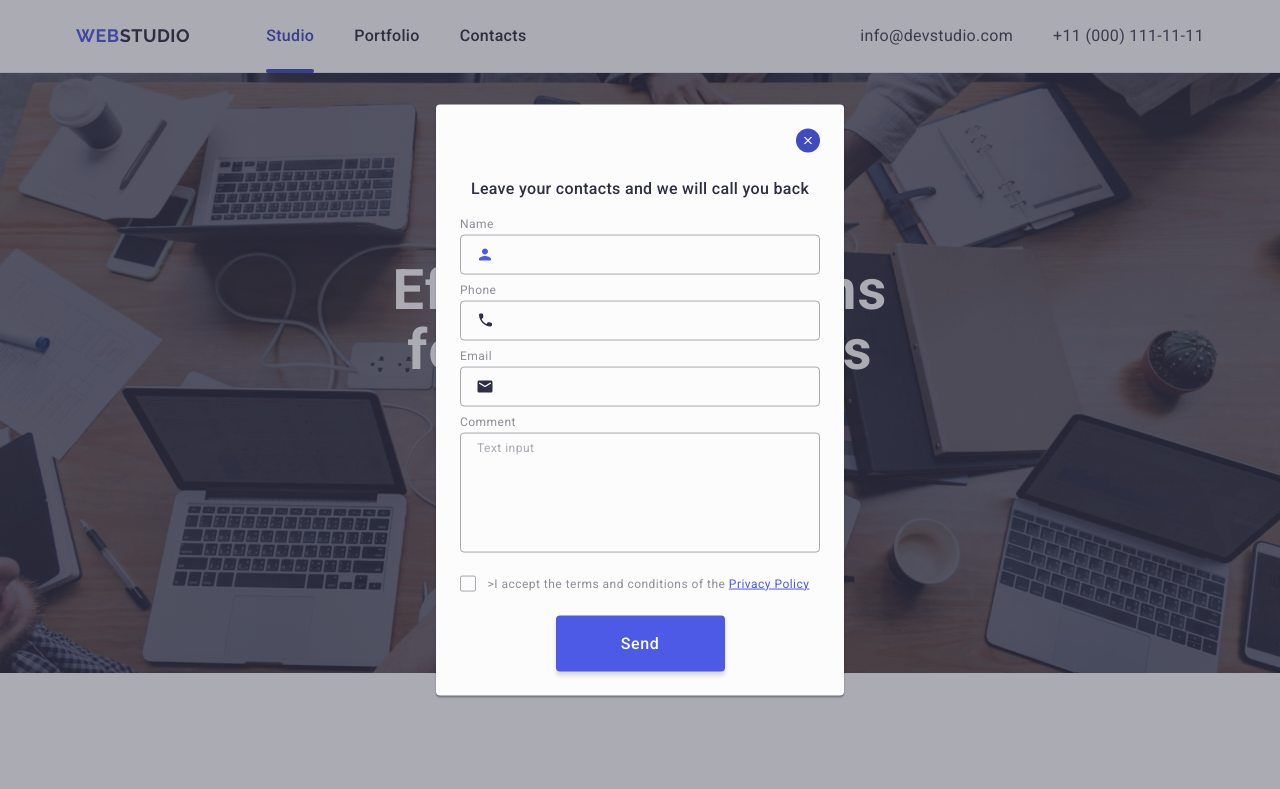
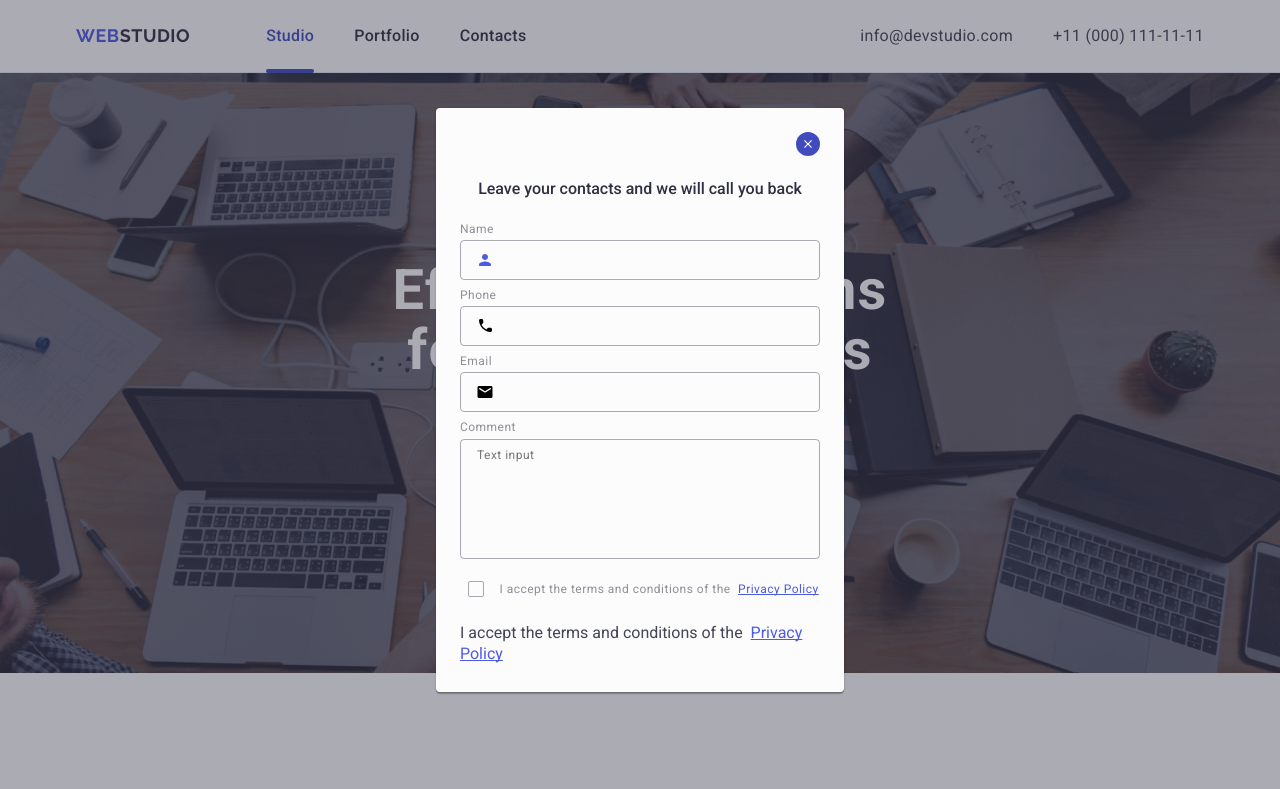
Before and after one commit to Dimonchik2609/goit-markup-hw-05, a plain HTML site: page index.html in a window 1280 px wide. Both pictures are taken after a click on the button 808 px from the left and 140 px from the top of the page. Shown: the top 789 px of the page. Drawn offline with nearby package versions, Linux system fonts and the light colour scheme.

Commit message:
first commit

```diff
--- a/css/styles.css
+++ b/css/styles.css
@@ -522,12 +522,25 @@ border-top: none;
   margin-right: 120px;
 }
 
-/*footer-subscribe*/
+/*email window*/
 
-.footer-bottom {
-  margin-left: auto;
+.footer-email{
+  color: #ffffff;
+  font-size: 12px;
+  padding: 8px 16px;
+  line-height: 2;
+  letter-spacing: 0.04em;
+  background-color: transparent;
+  border: 1px solid #fff;
+      border-radius: 4px;
+      width: 264px;
+      height: 40px;
+      box-shadow: 0 4px 4px 0 rgba(0, 0, 0, 0.15);
 }
-.subscribe {
+.input::placeholder{
+  color: #ffffff;
+}
+.footer-modaltext{
   font-weight: 500;
       font-size: 16px;
       line-height: 1.5;
@@ -535,200 +548,195 @@ border-top: none;
       color: #fff;
       margin-bottom: 16px;
 }
-.footer-form {
-  display: flex;
+.footer-modal{
+  display: block;
   gap: 24px;
+  margin-left: 80px;
 }
-.footer-input {
-  border: 1px solid #fff;
-  border-radius: 4px;
-  width: 264px;
-  height: 40px;
-  background-color: transparent;
-  box-shadow: 0 4px 4px 0 rgba(0, 0, 0, 0.15);
-  font-weight: 400;
-  font-size: 12px;
-  line-height: 2;
-  letter-spacing: 0.04em;
-  color: #fff;
-  font-family: inherit;
-  padding-left: 16px;
-  outline: none;
-}
-.footer-input::placeholder {
-  font-weight: 400;
-  font-size: 12px;
-  line-height: 2;
-  letter-spacing: 0.04em;
-  color: #fff;
-  font-family: inherit;
-}
-.footer-btn {
+.footer-modalbtn{
   display: flex;
   align-items: center;
-  justify-content: center;
   border-radius: 4px;
       padding: 8px 24px;
   min-width: 165px;
       height: 40px;
       background-color: #4d5ae5;
+      border: none;
       font-weight: 500;
           font-size: 16px;
           line-height: 1.5;
           letter-spacing: 0.04em;
           text-align: center;
           color: #fff;
-  border: none;
+          transition: background-color 250ms cubic-bezier(0.4, 0, 0.2, 1);
           cursor: pointer;
+          position: relative;
 }
-.footer-icon {
+.footer-input{
+  display: flex;
+  gap: 24px;
+  align-items: center;
+  justify-content: center;
+}
+.footer-iconsend{
   fill: #fff;
+  position: absolute;
+  top: 10px;
+  right: 24px;
   margin-left: 16px;
 }
+.footer-form{
+  display: flex;
+  gap: 24px;
+}
 
-/*modal-section*/
+/*modal open*/
 
-.backdrop {
-  position: fixed;
-  top: 0;
-  left: 0;
-
-  width: 100%;
-  height: 100%;
-
-  background-color: rgba(46, 47, 66, 0.4);
-
+.overlay-modal {
   opacity: 0;
   visibility: hidden;
   pointer-events: none;
 
-  transition: opacity 250ms cubic-bezier(0.4, 0, 0.2, 1),
-    visibility 250ms cubic-bezier(0.4, 0, 0.2, 1);
-}
-.backdrop.is-open {
-  opacity: 1;
-  visibility: visible;
-  pointer-events: auto;
+position: fixed;
+top: 0;
+background-color: rgba(46, 47, 66, 0.4);
+width: 100%;
+height: 100%;
+transition: opacity 250ms cubic-bezier(0.4, 0, 0.2, 1), visibility 250ms cubic-bezier(0.4, 0, 0.2, 1);
+
 }
 
 .modal {
+  display: flex;
+  flex-direction: column;
+  gap: 8px;
+  width: 408px;
+  min-height: 584px;
+  background-color: #fcfcfc;
+  border-radius: 4px;
+  box-shadow: 0 1px 1px 0 rgba(0, 0, 0, 0.14), 0 1px 3px 0 rgba(0, 0, 0, 0.12), 0 2px 1px 0 rgba(0, 0, 0, 0.2);
   position: absolute;
   top: 50%;
   left: 50%;
-
-  width: 408px;
-  min-height: 584px;
-  border-radius: 4px;
-
   transform: translate(-50%, -50%);
-
-  box-shadow: 0 1px 1px 0 rgba(0, 0, 0, 0.14), 0 1px 3px 0 rgba(0, 0, 0, 0.12),
-    0 2px 1px 0 rgba(0, 0, 0, 0.2);
-  background-color: #fcfcfc;
-
+  padding: 72px 24px 24px 24px;
   transition: transform 250ms cubic-bezier(0.4, 0, 0.2, 1);
-
-  padding: 72px 24px 24px 24px;
 }
 
-.backdrop:not(.is-open) .modal {
-  transform: translate(-50%, -50%) scale(1.5);
+.btn-modal{
+  width: 24px;
+  height: 24px;
+  border-radius: 50%;
+  position: absolute;
+  top: 24px;
+  right: 24px;
+  display: flex;
+  align-items: center;
+  justify-content: center;
+  background-color: #e7e9fc;
+  border: 1px solid rgba(0, 0, 0, 0.1);
+  padding: 0;
+      cursor: pointer;
+      transition: background-color 250ms cubic-bezier(0.4, 0, 0.2, 1), border 250ms cubic-bezier(0.4, 0, 0.2, 1);
   }
-
-.modal-text {
+.btn-modal:hover,
+.btn-modal:focus,
+.btn-undermodal:hover,
+.btn-undermodal:focus{
+background-color: #404bbf;
+border: none;
+}
+.btn-modal:hover .modal-icon,
+.btn-modal:focus .modal-icon {
+fill: #ffffff;
+}
+.modal-icon{
+  transition: fill 250ms cubic-bezier(0.4, 0, 0.2, 1);
+}
+.modal-text{
   font-weight: 500;
-  font-size: 16px;
-  line-height: 1.5;
-  letter-spacing: 0.02em;
       text-align: center;
       color: #2e2f42;
       margin-bottom: 16px;
 }
+.label-input{
+  margin-bottom: 4px;
+      font-size: 12px;
+      line-height: 1.17;
+      letter-spacing: 0.04em;
+      color: #8e8f99;
+      display: block;
 
-.modal-close {
-  cursor: pointer;
-  position: absolute;
-  top: 24px;
-  right: 24px;
-  border-radius: 50%;
-  width: 24px;
-  height: 24px;
-  background-color: rgb(231, 233, 252);
-  border: 1px solid rgba(0, 0, 0, 0.1);
-  padding: 0;
-  display: flex;
-  align-items: center;
-  justify-content: center;
-  transition: background-color 250ms cubic-bezier(0.4, 0, 0.2, 1),
-    border 250ms cubic-bezier(0.4, 0, 0.2, 1);
 }
-
-.icon-close {
-  transition: fill 250ms cubic-bezier(0.4, 0, 0.2, 1);
-}
-
-.modal-close:hover,
-.modal-close:focus {
-  fill: #ffffff;
-  background-color: #404bbf;
-  border: none;
-}
-
-.input-wrap {
-  position: relative;
-}
-
-.modal-field {
+/* icon-name */
+.iconname-wrap{
   margin-bottom: 8px;
 }
-
-.modal-field-comment {
-  margin-bottom: 16px;
-}
-
-.modal-input {
-  width: 100%;
-  height: 40px;
-  border: 1px solid rgba(46, 47, 66, 0.4);
-  border-radius: 4px;
-  background-color: transparent;
-  padding-left: 38px;
-  padding-right: 38px;
-  outline: transparent;
-  transition: border-color 250ms cubic-bezier(0.4, 0, 0.2, 1);
-}
-
-.modal-input:focus {
-  border-color: #4d5ae5;
-}
-
-.modal-input:focus + .modal-imput-icon {
-  fill: #4d5ae5;
-}
-
-.modal-imput-icon {
-  fill: #2e2f42;
+.icon-modalname,
+.icon-modalemail,
+.icon-modalphone{
+  width: 18px;
+      height: 24px;
       position: absolute;
       left: 16px;
       top: 50%;
       transform: translateY(-50%);
       transition: fill 250ms cubic-bezier(0.4, 0, 0.2, 1);
 }
-
-.modal-label {
-  display: block;
-  margin-bottom: 4px;
-  font-size: 12px;
-  line-height: 1.17;
-  letter-spacing: 0.04em;
-  color: #8e8f99;
+.class-for-input {
+  position: relative;
+}
+/* icon-phone */
+.iconphone-wrap {
+  margin-bottom: 8px;
 }
 
-.modal-textarea {
+/* icon-email */
+.iconmail-wrap{
+  margin-bottom: 8px;
+}
+.input-modal{
+padding-left: 38px;
+padding-right: 15px;
+width: 100%;
+height: 40px;
+border-radius: 4px;
+border: 1px solid rgba(46, 47, 66, 0.4);
+background-color: transparent;
+outline: transparent;
+transition: border-color 250ms cubic-bezier(0.4, 0, 0.2, 1);
+
+}
+.input-modal:hover,
+.input-modal:active,
+.text-area:hover,
+.icon-modalname:hover,
+.icon-modalname:focus,
+.icon-modalemail:hover,
+.icon-modalemail:focus,
+.icon-modalphone:hover,
+.icon-modalphone:focus{
+border-color: #4D5AE5;
+}
+.input-modal:hover + .icon-modalname,
+.input-modal:focus + .icon-modalname,
+.input-modal:hover + .icon-modalemail,
+.input-modal:focus + .icon-modalemail,
+.input-modal:hover + .icon-modalphone,
+.input-modal:focus + .icon-modalphone{
+  fill: #4D5AE5;
+}
+
+.input-modal:focus{
+border-color: #4D5AE5;
+}
+.text-area:focus{
+  border-color: #4D5AE5;
+}
+
+.text-area{
   width: 100%;
   height: 120px;
-  border: 1px solid rgba(46, 47, 66, 0.4);
-  border-radius: 4px;
   font-size: 12px;
   line-height: 1.17;
   letter-spacing: 0.04em;
@@ -738,86 +746,81 @@ border-top: none;
   outline: transparent;
   resize: none;
   transition: border-color 250ms cubic-bezier(0.4, 0, 0.2, 1);
+  border-radius: 4px;
+  border: 1px solid rgba(46, 47, 66, 0.4)
 }
 
-.modal-textarea:focus {
-  border-color: #4d5ae5;
+.user-privacy:focus + .modal-policylabel .icon-modal-vector {
+  fill: #4D5AE5;
 }
-
-.modal-textarea::placeholder {
+.check-policy {
   font-weight: 400;
   font-size: 12px;
-  line-height: 1.16;
-  letter-spacing: 0.04em;
-  color: rgba(46, 47, 66, 0.4);
-}
-
-.modal-check-text {
-  font-size: 12px;
-  line-height: 1.17;
+  line-height: 1.16667;
   letter-spacing: 0.04em;
   color: #8e8f99;
-  display: inline-block;
-  text-align: center;
-  gap: 2px;
 }
-
-.modal-check-item {
-  display: inline-flex;
+.link-policy{
+      line-height: 1.33333;
+      text-decoration: underline;
+      text-decoration-skip-ink: none;
+      color: #4d5ae5;
+      padding-left: 4px;
+}
+.btn-undermodal{
+  display: block;
+  margin-left: auto;
+  margin-right: auto;
+  border-radius: 4px;
+min-width: 169px;
+  height: 56px;
+  font-family: "Roboto", sans-serif;
+  font-size: 16px;
+  font-weight: 500;
+  line-height: 1.5;
+  letter-spacing: 0.04em;
+  color: #ffffff;
+  cursor: pointer;
+  background-color: #4D5AE5;
+  border: none;
+  transition: background-color 250ms cubic-bezier(0.4, 0, 0.2, 1);
+}
+.span-modal{
+  width: 16px;
+  height: 16px;
 border-radius: 2px;
   border: 1px solid rgba(46, 47, 66, 0.4);
-  width: 16px;
-  height: 16px;
-  margin-right: 8px;
+  display: flex;
+  margin-right: 12px;
   align-items: center;
   justify-content: center;
   fill: transparent;
-  transition: background-color 250ms cubic-bezier(0.4, 0, 0.2, 1),
-    border 250ms cubic-bezier(0.4, 0, 0.2, 1),
-    fill 250ms cubic-bezier(0.4, 0, 0.2, 1);
+  display: inline-flex;
+  transition: background-color 250ms cubic-bezier(0.4, 0, 0.2, 1), border 250ms cubic-bezier(0.4, 0, 0.2, 1), fill 250ms cubic-bezier(0.4, 0, 0.2, 1);
+}
+.check-modal:checked + .modal-policylabel .span-modal {
+  background-color: #404bbf;
+  border: none;
+  fill: #f4f4fd;
+}
+.overlay-modal.is-open{
+  visibility: visible;
+  opacity: 1;
+  pointer-events: auto;
 }
 
-.modal-check:checked + .modal-check-text .modal-check-item {
-  background-color: #404bbf;
-  border-radius: 2px;
-  fill: #f4f4fd;
-  border: none;
+.checkpolicy-modal{
+  margin-bottom: 16px;
+
 }
+.modal-policy{
+  margin-bottom: 24px;
 
-.check {
-  margin-bottom: 24px;
 }
-
-.modal-privacy {
-  text-decoration: underline;
-  color: #4d5ae5;
+.modal-policylabel{
+  font-size: 12px;
+      letter-spacing: 0.04em;
+      color: #8e8f99;
+      margin-left: 8px;
+      line-height: 1.17;
 }
-
-.modal-btn {
-  display: block;
-  margin: 0 auto;
-  box-shadow: 0 4px 4px 0 rgba(0, 0, 0, 0.15);
-  background: #4d5ae5;
-  min-width: 169px;
-  border-radius: 4px;
-  padding: 16px 32px;
-  width: 169px;
-  height: 56px;
-  font-weight: 500;
-  font-size: 16px;
-  line-height: 1.5;
-  letter-spacing: 0.04em;
-  text-align: center;
-  color: #fff;
-  font-family: inherit;
-  border: none;
-  cursor: pointer;
-  transition: background-color 250ms cubic-bezier(0.4, 0, 0.2, 1);
-}
-
-.modal-btn:hover,
-.modal-btn:focus {
-  border: none;
-  box-shadow: 0 4px 4px 0 rgba(0, 0, 0, 0.15);
-  background-color: #404bbf;
-}
--- a/index.html
+++ b/index.html
@@ -423,105 +423,89 @@
               </li>
             </ul>
           </div>
-        </div>
-        <div class="footer-bottom">
-            <p class="subscribe">Subscribe</p>
+
+          <!-- email window -->
+
+          <div class="footer-modal">
+            <p class="footer-modaltext">Subscribe</p>
             <form class="footer-form">
-              <label aria-label="footer-email" class="footer-field">
-                <input
-                  type="email"
-                  name="footer-email"
-                  placeholder="E-mail"
-                  class="footer-input"
-                />
+                <label aria-label="footer-email" class="footer-label-email">
+                    <input name="footer-input" type="email" class="footer-email" placeholder="E-mail">
                 </label>
-              <button type="submit" class="footer-btn">
-                Subscribe
-                <svg class="footer-icon" width="24" height="24">
+                <button type="submit" class="footer-modalbtn">Subscribe
+                    <svg class="footer-iconsend" width="24" height="24">
                         <use href="./images/icons.svg#icon-frame"></use>
                     </svg>
                 </button>
             </form>
           </div>
+        </div>
     </footer>
-    <div class="backdrop is-open">
+
+    <!-- modal open -->
+
+    <div class="overlay-modal is-open">
         <div class="modal">
-          <button type="button" class="modal-close">
-            <svg class="icon-close" width="8" height="8">
-                <use href="./images/icons.svg#icon-close"></use>
+            <button type="button" class="btn-modal">
+                <svg class="modal-icon" width="8" height="8">
+                    <use class="modal-iconeclose" href="./images/icons.svg#icon-close"></use>
                 </svg>
             </button>
-          <p class="modal-text">Leave your contacts and we will call you back</p>
+            <p class="modal-text">
+                Leave your contacts and we will call you back
+            </p>
             <form class="modal-form">
-          <div class="modal-field">
-            <label for="user-name" class="modal-label">Name</label>
-            <div class="input-wrap">
-              <input
-                type="text"
-                class="modal-input"
-                name="user-name"
-                id="user-name"
-              />
-              <svg class="modal-imput-icon" width="18" height="24">
-                <use href="./images/icons.svg#icon-person-black"></use>
+                <div class="iconname-wrap">
+                    <label for="user-name" class="label-input">Name</label>
+                    <div class="class-for-input">
+                        <input id="user-name" class="input-modal" type="text" name="user-name">
+                        <svg class="icon-modalname" width="18" height="24">
+                            <use class="use-modalname" href="./images/icons.svg#icon-person-black"></use>
                         </svg>
                     </div>
                 </div>
-          <div class="modal-field">
-            <label for="user-tel" class="modal-label">Phone</label>
-            <div class="input-wrap">
-              <input
-                type="tel"
-                class="modal-input"
-                name="user-tel"
-                id="user-tel"
-              />
-              <svg class="modal-imput-icon" width="18" height="24">
-                <use href="./images/icons.svg#icon-phone-black"></use>
+                <div class="iconname-wrap">
+                    <label for="user-phone" class="label-input">Phone</label>
+                    <div class="class-for-input">
+                        <input id="user-phone" class="input-modal" type="number" name="user-phone">
+                        <svg class="icon-modalname" width="18" height="24">
+                            <use class="use-modalphone" href="./images/icons.svg#icon-phone-black"></use>
                         </svg>
                     </div>
                 </div>
-          <div class="modal-field">
-            <label for="user-email" class="modal-label">Email</label>
-            <div class="input-wrap">
-              <input
-                type="email"
-                class="modal-input"
-                name="user-email"
-                id="user-email"
-              />
-              <svg class="modal-imput-icon" width="18" height="24">
-                <use href="./images/icons.svg#icon-email-black"></use>
+                <div class="iconname-wrap">
+                    <label for="user-email" class="label-input">Email</label>
+                    <div class="class-for-input">
+                        <input id="user-email" class="input-modal" type="text" name="user-email">
+                        <svg class="icon-modalname" width="18" height="24">
+                            <use class="use-modalemail" href="./images/icons.svg#icon-email-black"></use>
                         </svg>
                     </div>
                 </div>
-          <div class="modal-field modal-field-comment">
-            <label for="user-comment" class="modal-label">Comment</label>
-            <textarea
-              name="user-comment"
-              id="user-comment"
-              class="modal-textarea"
-              placeholder="Text input"
-            ></textarea>
+                <div class="checkpolicy-modal">
+                    <label for="user-comment" class="label-input">Comment</label>
+                    <textarea id="user-comment" name="user-comment" class="text-area"
+                        placeholder="Text input"></textarea>
                 </div>
-          <div class="check">
-            <input
-              type="checkbox"
-              name="user-privacy"
-              id="user-privacy"
-              class="modal-check visually-hidden"
-              value="true"
-            />
-            <label for="user-privacy" class="modal-check-text"
-              ><span class="modal-check-item">
-                <svg class="check-icon" width="10" height="8">
-                    <use href="./images/icons.svg#icon-vector"></use>
+                <div class="modal-policy">
+                    <input id="user-privacy" value="true" class="check-modal visually-hidden" type="checkbox"
+                        name="user-privacy">
+                    <label for="user-privacy" class="modal-policylabel">
+                        <span class="span-modal">
+                            <svg class="icon-modal-check" width="10" height="8">
+                                <use class="icon-check" href="./images/icons.svg#icon-vector"></use>
                             </svg>
                         </span>
-                >I accept the terms and conditions of the
-              <a href="" class="modal-privacy">Privacy Policy</a></label>
+                        I accept the terms and conditions of the
+                        <a class="link-policy" href="">Privacy
+                            Policy</a>
+                    </label>
                 </div>
-          <button type="submit" class="modal-btn">Send</button>
+                I accept the terms and conditions of the
+                <a class="link-policy" href="">Privacy
+                    Policy</a>
             </form>
+        </div>
+    </div>
 </body>
   </html>
```
Lines whose indentation alone changed are shown as unchanged.
